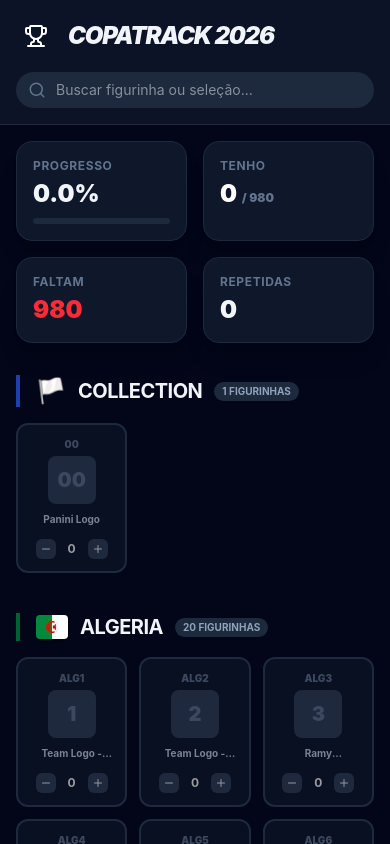
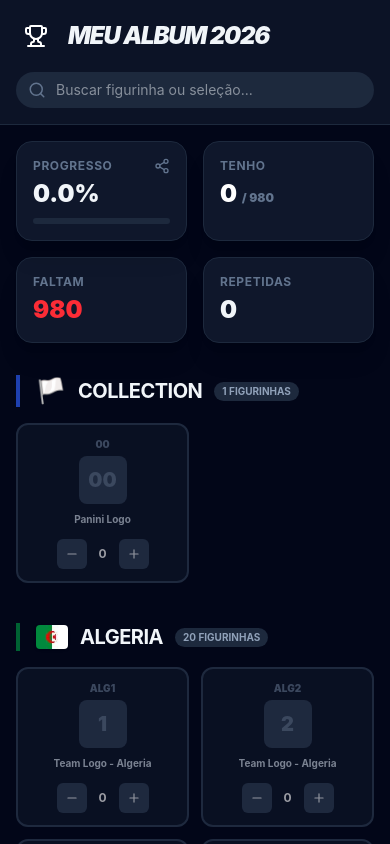
Before and after one commit to Ricardo-Gabriel/copatrack-2026, a React (Vite) app: page / in a window 390 px wide. Shown: the top 844 px of the page. Built offline with nearby package versions, Linux system fonts and the light colour scheme.

Commit message:
Optimize for mobile: PWA support, sharing, and responsive layout

```diff
--- a/index.html
+++ b/index.html
@@ -3,8 +3,12 @@
   <head>
     <meta charset="UTF-8" />
     <link rel="icon" type="image/svg+xml" href="/favicon.svg" />
-    <meta name="viewport" content="width=device-width, initial-scale=1.0" />
-    <title>copatrack-2026</title>
+    <meta name="viewport" content="width=device-width, initial-scale=1.0, maximum-scale=1.0, user-scalable=no" />
+    <meta name="theme-color" content="#020617" />
+    <meta name="apple-mobile-web-app-capable" content="yes" />
+    <meta name="apple-mobile-web-app-status-bar-style" content="black-translucent" />
+    <link rel="manifest" href="/manifest.json" />
+    <title>CopaTrack 2026</title>
   </head>
   <body>
     <div id="root"></div>
--- a/src/App.tsx
+++ b/src/App.tsx
@@ -1,7 +1,7 @@
 import { useCollection } from './hooks/useCollection';
 import { TEAMS_DATA } from './data/stickers';
 import { StickerCard } from './components/StickerCard';
-import { Trophy, Search, Filter } from 'lucide-react';
+import { Trophy, Search, Share2 } from 'lucide-react';
 import { useState, useMemo } from 'react';
 
 function App() {
@@ -16,6 +16,24 @@ function App() {
 
     return { totalStickers, ownedUnique, totalRepeated, percentage };
   }, [collection]);
+
+  const handleShare = async () => {
+    const text = `Meu progresso no CopaTrack 2026: ${stats.percentage}% completo (${stats.ownedUnique}/${stats.totalStickers})! 🏆⚽`;
+    if (navigator.share) {
+      try {
+        await navigator.share({
+          title: 'CopaTrack 2026',
+          text: text,
+          url: window.location.href,
+        });
+      } catch (err) {
+        console.log('Error sharing:', err);
+      }
+    } else {
+      navigator.clipboard.writeText(text);
+      alert('Resumo copiado para a área de transferência!');
+    }
+  };
 
   const filteredTeams = useMemo(() => {
     if (!searchTerm) return TEAMS_DATA;
@@ -38,7 +56,7 @@ function App() {
               <Trophy className="text-white" size={24} />
             </div>
             <h1 className="text-2xl font-black tracking-tighter italic">
-              COPA<span className="text-cup-yellow">TRACK</span> 2026
+              MEU <span className="text-cup-yellow">ALBUM</span> 2026
             </h1>
           </div>
 
@@ -58,7 +76,7 @@ function App() {
       <main className="max-w-6xl mx-auto p-4 space-y-8">
         {/* Stats Dashboard */}
         <div className="grid grid-cols-2 md:grid-cols-4 gap-4">
-          <div className="bg-slate-900 p-4 rounded-2xl border border-slate-800 shadow-xl">
+          <div className="bg-slate-900 p-4 rounded-2xl border border-slate-800 shadow-xl relative">
             <div className="text-xs text-slate-500 font-bold uppercase tracking-wider mb-1">Progresso</div>
             <div className="text-2xl font-black text-cup-green">{stats.percentage}%</div>
             <div className="w-full bg-slate-800 h-1.5 rounded-full mt-2">
@@ -67,6 +85,12 @@ function App() {
                 style={{ width: `${stats.percentage}%` }}
               />
             </div>
+            <button
+              onClick={handleShare}
+              className="absolute top-4 right-4 text-slate-500 hover:text-white transition-colors"
+            >
+              <Share2 size={16} />
+            </button>
           </div>
 
           <div className="bg-slate-900 p-4 rounded-2xl border border-slate-800 shadow-xl">
@@ -104,7 +128,7 @@ function App() {
                 </span>
               </div>
 
-              <div className="grid grid-cols-3 sm:grid-cols-4 md:grid-cols-6 lg:grid-cols-9 gap-3">
+              <div className="grid grid-cols-2 sm:grid-cols-4 md:grid-cols-6 lg:grid-cols-9 gap-3">
                 {team.stickers.map(sticker => (
                   <StickerCard
                     key={sticker.id}
--- a/src/components/StickerCard.tsx
+++ b/src/components/StickerCard.tsx
@@ -72,14 +72,14 @@ export function StickerCard({ sticker, quantity, onUpdate, colors }: StickerCard
       <div className="flex items-center gap-2 mt-3 z-20">
         <button
           onClick={(e) => { e.stopPropagation(); onUpdate(sticker.id, -1); }}
-          className="p-1 rounded-md bg-slate-700 hover:bg-red-500 transition-colors"
+          className="p-2 rounded-md bg-slate-700 hover:bg-red-500 active:scale-90 transition-all"
           disabled={!isOwned}
         >
-          <Minus size={12} />
+          <Minus size={14} />
         </button>
 
         <span className={cn(
-          "text-xs font-bold w-4 text-center",
+          "text-xs font-bold w-4 text-center select-none",
           isRepeated ? "text-cup-yellow" : "text-white"
         )}>
           {quantity}
@@ -87,9 +87,9 @@ export function StickerCard({ sticker, quantity, onUpdate, colors }: StickerCard
 
         <button
           onClick={(e) => { e.stopPropagation(); onUpdate(sticker.id, 1); }}
-          className="p-1 rounded-md bg-slate-700 hover:bg-cup-green transition-colors"
+          className="p-2 rounded-md bg-slate-700 hover:bg-cup-green active:scale-90 transition-all"
         >
-          <Plus size={12} />
+          <Plus size={14} />
         </button>
       </div>
 
```
Also changed, not shown: public/manifest.json (added).
